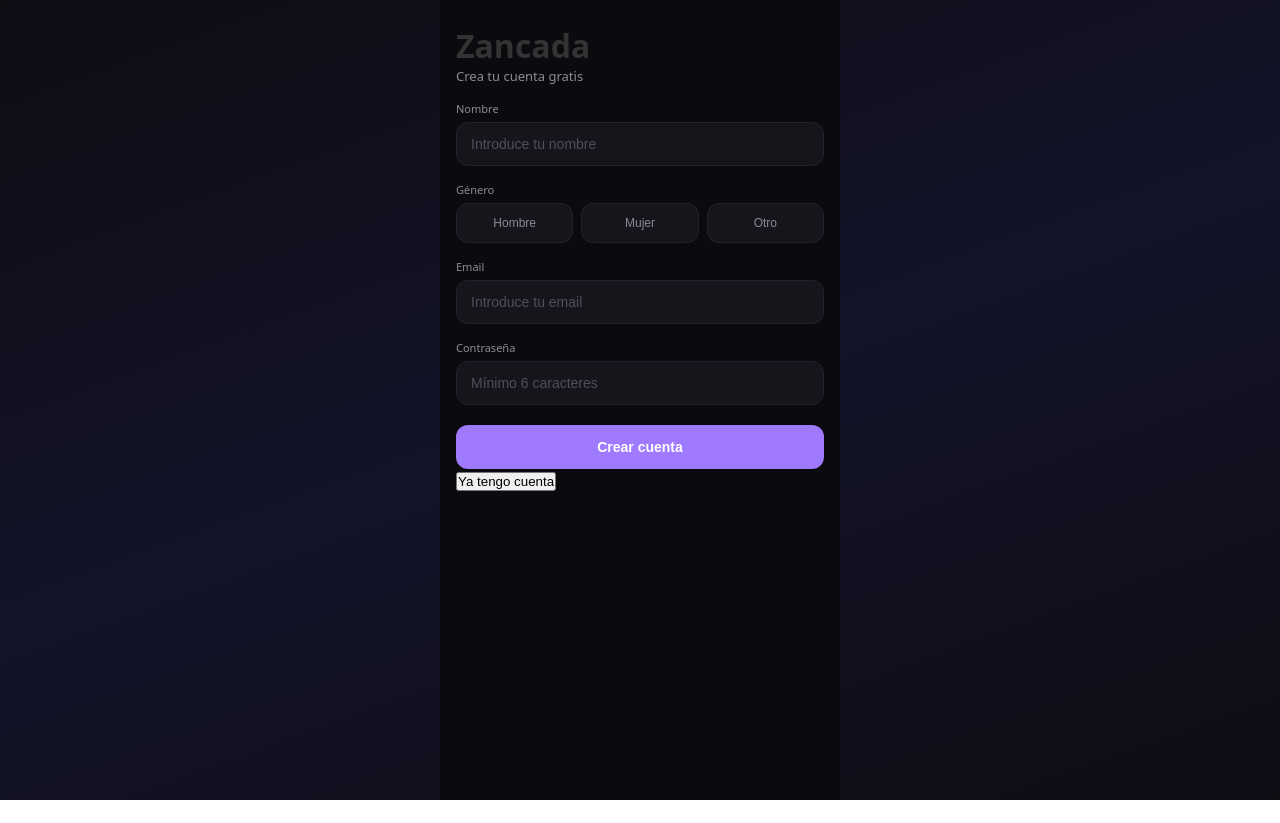
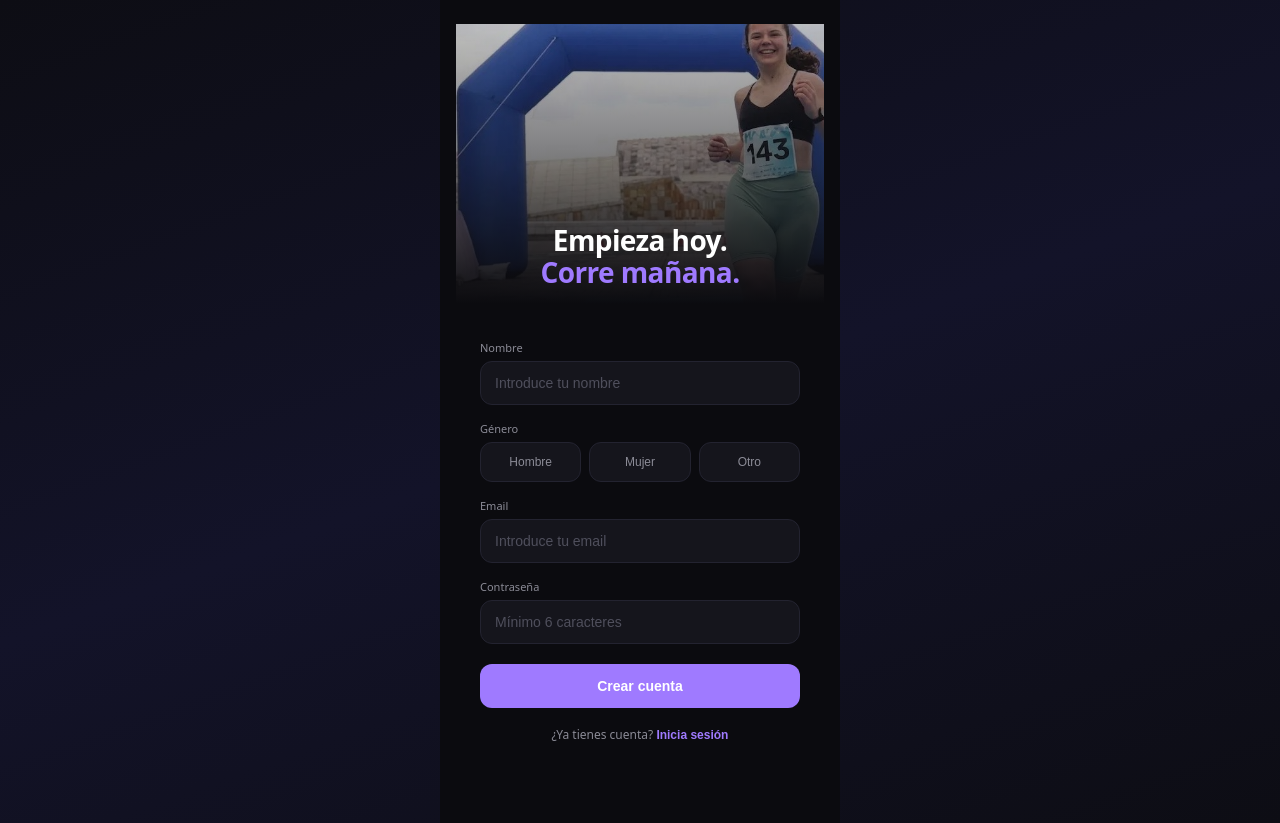
Before and after one commit to Sergiofer1994/Zancada, a React (Vite) app: page /register in a window 1280 px wide. Before the commit the page ends 800 px from the top, so only its background shows below. Built offline with nearby package versions, Linux system fonts and the light colour scheme.

Commit message:
style: apply split hero design to register screen

```diff
--- a/src/pages/Register/Register.jsx
+++ b/src/pages/Register/Register.jsx
@@ -53,10 +53,16 @@ function Register() {
   }
 
   return (
-    <main className="auth-page" role="main" aria-label="Pantalla de registro">
-      <h1>Zancada</h1>
-      <p>Crea tu cuenta gratis</p>
+    <main role="main" aria-label="Pantalla de registro">
 
+      <section className="hero" aria-hidden="true">
+        <h1 className="hero-title">
+          Empieza hoy.<br />
+          <span className="highlight">Corre mañana.</span>
+        </h1>
+      </section>
+
+      <section className="form-body">
         <form onSubmit={handleSubmit} aria-label="Formulario de registro">
 
           <label htmlFor="name">Nombre</label>
@@ -156,11 +162,19 @@ function Register() {
             Crear cuenta
           </button>
 
-        <button type="button" onClick={() => navigate('/')}>
-          Ya tengo cuenta
+          <p className="register-link">
+            ¿Ya tienes cuenta?{' '}
+            <button
+              type="button"
+              className="link-button"
+              onClick={() => navigate('/')}
+            >
+              Inicia sesión
             </button>
+          </p>
 
         </form>
+      </section>
     </main>
   )
 }
```
Lines whose indentation alone changed are shown as unchanged.
